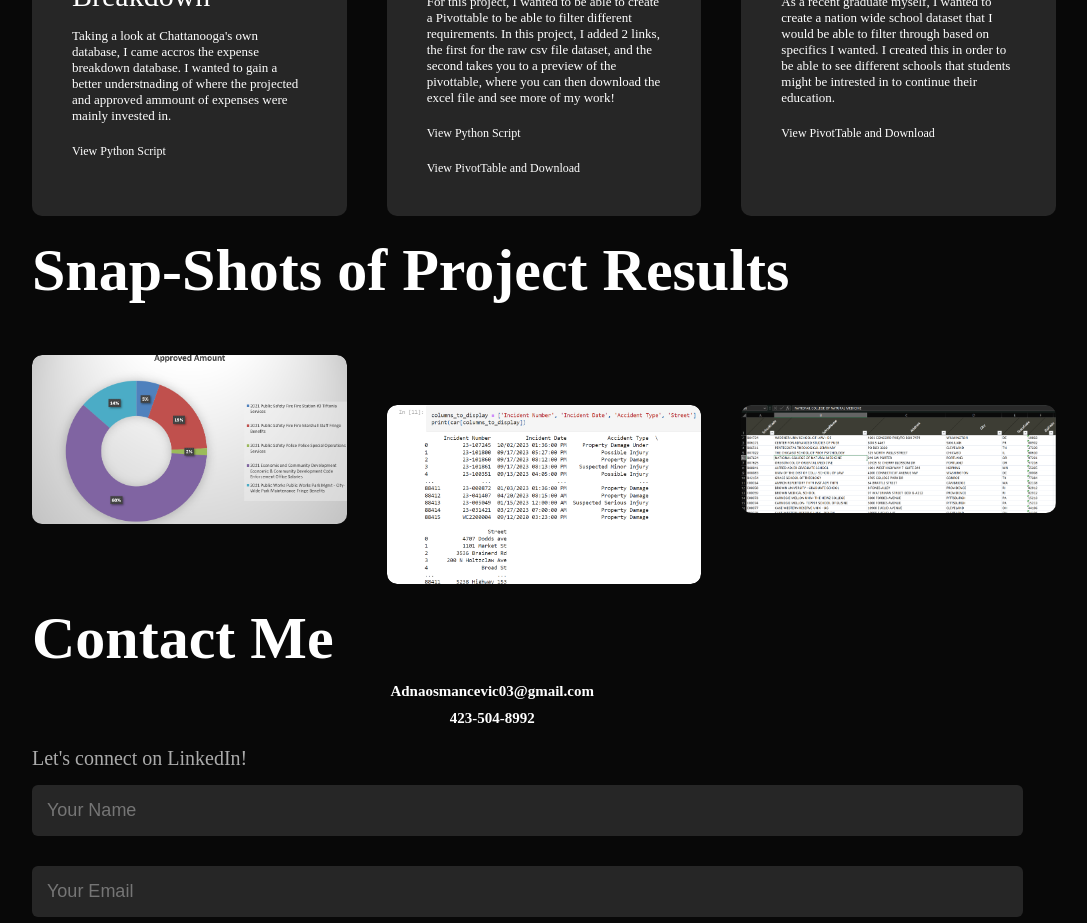
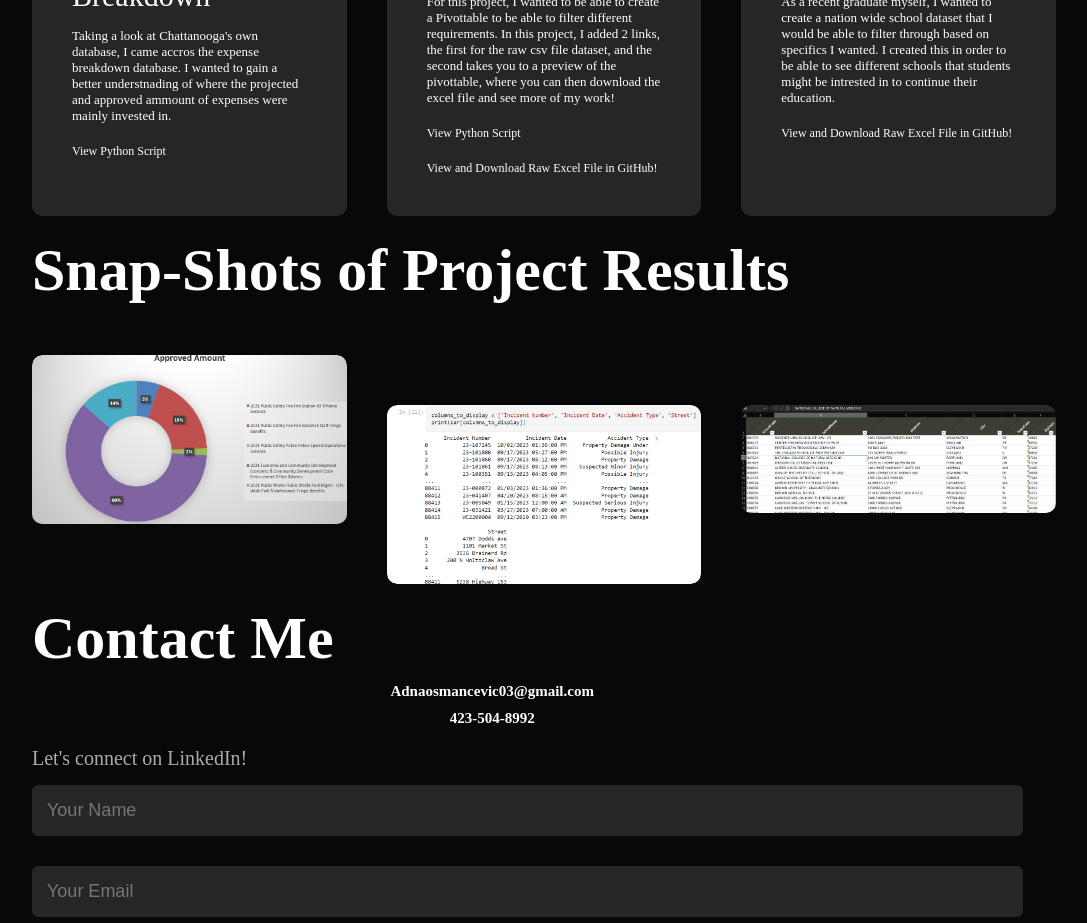
Before and after one commit to AdnaOsmancevic/theadnao.com, a plain HTML site: page index.html in a window 1280 px wide. Shown: the part 1620-2543 px from the top of the page, without its empty margins (96-1183 px from the left). Drawn offline with Linux system fonts and the light colour scheme.

Commit message:
Update index.html

```diff
--- a/index.html
+++ b/index.html
@@ -109,7 +109,7 @@
                         I added 2 links, the first for the raw csv file dataset, and the second takes you to a preview of the pivottable, where you can then download the excel file and see more of my work!
                     </p>
                     <a href="https://github.com/AdnaOsmancevic/Jupyter-Notebook-Codes/blob/main/Chattanooga_accident_report.ipynb">View Python Script</a>
-                    <a href="page1.htm">View PivotTable and Download</a>
+                    <a href="https://github.com/AdnaOsmancevic/theadnao.com/blob/main/chatt_accident2.xlsx">View and Download Raw Excel File in GitHub!</a>
                 </div>
 
                 <div>
@@ -118,7 +118,7 @@
                         As a recent graduate myself, I wanted to create a nation wide school dataset that I would be able to filter through based on specifics I wanted.
                         I created this in order to be able to see different schools that students might be intrested in to continue their education.
                     </p>
-                    <a href="page2.htm">View PivotTable and Download</a>
+                    <a href="https://github.com/AdnaOsmancevic/theadnao.com/blob/main/1617fedschoolcodelist.xls">View and Download Raw Excel File in GitHub!</a>
                 </div>
         </div>
 
```
